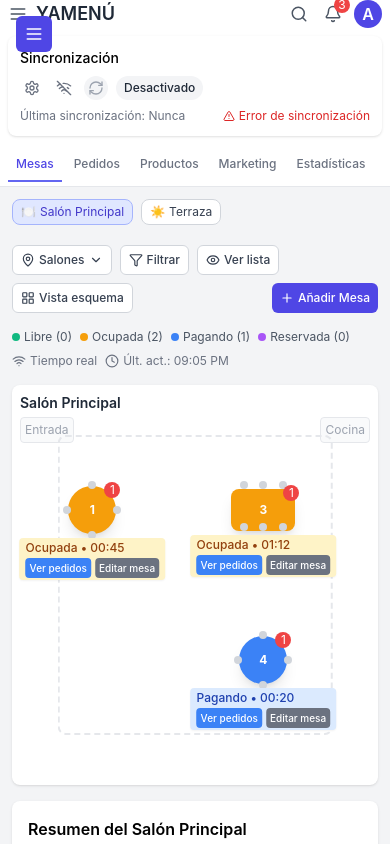
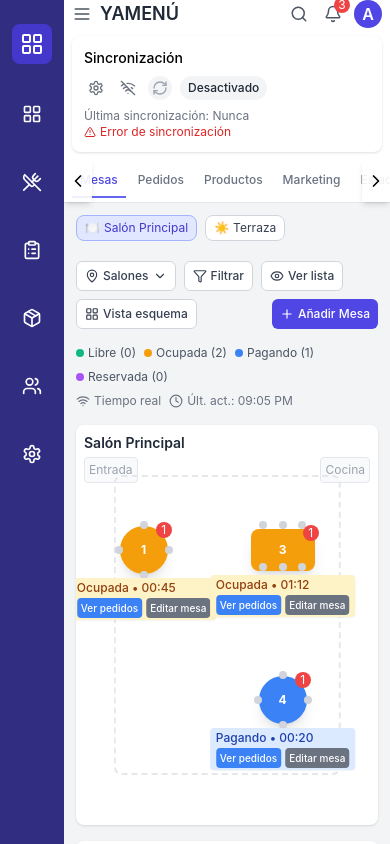
Before and after one commit to AleeRojas/ticketa-admin, a React (Vite) app: page / in a window 390 px wide. Built offline with nearby package versions, Linux system fonts and the light colour scheme; no server answers.

Commit message:
fix margin sidebar

```diff
--- a/src/App.jsx
+++ b/src/App.jsx
@@ -29,7 +29,7 @@
   } = useAppContext();
 
   return (
-    <div className="flex-1 flex flex-col overflow-hidden">
+    <div className="flex-1 flex flex-col overflow-hidden ml-16 lg:ml-0"> {/* Margen izquierdo solo en <lg */}
       <Header />
       <AppTabs />
 
--- a/src/components/layout/Sidebar.jsx
+++ b/src/components/layout/Sidebar.jsx
@@ -5,76 +5,34 @@
   ClipboardList,
   Package,
   Users,
-  Settings,
-  Menu, // Importamos el icono para el menú móvil
-  X // Importamos el icono para cerrar
+  Settings
 } from 'lucide-react';
 import { useAppContext } from '../../context/AppContext';
 
 /**
- * Componente de barra lateral de navegación con soporte para dispositivos móviles
+ * Componente de barra lateral de navegación siempre visible
  */
 const Sidebar = () => {
-  const { isSidebarOpen, toggleSidebar, setIsSidebarOpen } = useAppContext();
-
-  // Función para manejar clic en overlay
-  const handleOverlayClick = (e) => {
-    e.stopPropagation(); // Detener propagación
-    toggleSidebar();
-  };
+  const { activeTab } = useAppContext();
 
   // Array de elementos del menú para mejor mantenimiento
   const menuItems = [
-    { icon: <LayoutGrid size={24} />, label: 'Dashboard', active: true },
-    { icon: <UtensilsCrossed size={24} />, label: 'Restaurante' },
-    { icon: <ClipboardList size={24} />, label: 'Pedidos' },
-    { icon: <Package size={24} />, label: 'Productos' },
-    { icon: <Users size={24} />, label: 'Usuarios' },
-    { icon: <Settings size={24} />, label: 'Configuración', isLast: true }
+    { icon: <LayoutGrid size={24} />, label: 'Dashboard', active: activeTab === 'dashboard' },
+    { icon: <UtensilsCrossed size={24} />, label: 'Restaurante', active: activeTab === 'restaurante' },
+    { icon: <ClipboardList size={24} />, label: 'Pedidos', active: activeTab === 'pedidos' },
+    { icon: <Package size={24} />, label: 'Productos', active: activeTab === 'productos' },
+    { icon: <Users size={24} />, label: 'Usuarios', active: activeTab === 'usuarios' },
+    { icon: <Settings size={24} />, label: 'Configuración', active: activeTab === 'configuracion', isLast: true }
   ];
 
   return (
-    <>
-      {/* Overlay para dispositivos móviles cuando el menú está abierto */}
-      {isSidebarOpen && (
     <div
-          className="lg:hidden fixed inset-0 bg-black bg-opacity-50 z-20"
-          onClick={handleOverlayClick}
-        />
-      )}
-
-      {/* Botón de menú móvil */}
-      <button
-        onClick={(e) => {
-          e.stopPropagation();
-          toggleSidebar();
-        }}
-        className="lg:hidden fixed top-4 left-4 z-30 bg-indigo-600 text-white p-2 rounded-md"
+      className="fixed lg:static top-0 left-0 h-full z-20
+      w-16 bg-indigo-900 text-white flex flex-col items-center py-6 space-y-8"
     >
-        <Menu size={20} />
-      </button>
-
-      {/* Sidebar */}
-      <div
-        className={`${
-          isSidebarOpen ? 'translate-x-0' : '-translate-x-full lg:translate-x-0'
-        } fixed lg:static top-0 left-0 h-full z-30 transition-transform duration-300 ease-in-out
-        w-64 lg:w-16 bg-indigo-900 text-white flex flex-col lg:items-center py-6 space-y-8`}
-      >
-        {/* Botón para cerrar (solo en móvil) */}
-        <div className="flex justify-between items-center px-4 lg:px-0 mb-6 lg:mb-0">
-          <div className="p-2 rounded-lg bg-indigo-700 lg:mx-auto">
+      {/* Logo */}
+      <div className="p-2 rounded-lg bg-indigo-700 mx-auto">
         <LayoutGrid size={24} />
-          </div>
-          <button
-            onClick={(e) => {
-              e.stopPropagation();
-              toggleSidebar();
-            }}
-            className="lg:hidden text-white"
-          >
-            <X size={24} />
-          </button>
       </div>
 
       {/* Elementos del menú */}
@@ -83,17 +41,15 @@
           key={index}
           className={`
             p-2 hover:bg-indigo-700 rounded-lg transition cursor-pointer
-              ${index === 0 ? 'bg-indigo-700' : ''}
-              ${item.isLast ? 'mt-auto lg:mt-auto' : ''}
-              ${isSidebarOpen ? 'flex items-center px-4' : 'lg:mx-auto'}
+            ${item.active ? 'bg-indigo-700' : ''}
+            ${item.isLast ? 'mt-auto' : ''}
           `}
+          title={item.label}
         >
-            {item.icon}
-            {isSidebarOpen && <span className="ml-3 lg:hidden">{item.label}</span>}
+          {React.cloneElement(item.icon, { size: 20 })}  {/* Hacemos los iconos un poco más pequeños */}
         </div>
       ))}
     </div>
-    </>
   );
 };
 
```
Lines whose indentation alone changed are shown as unchanged.
